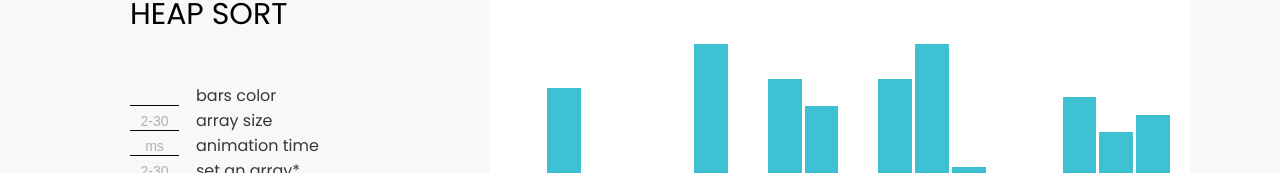
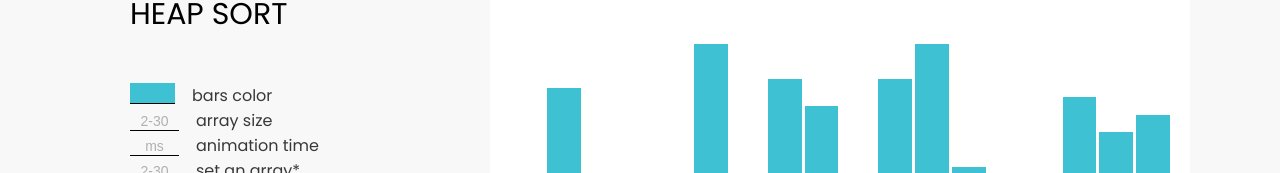
Before and after one commit to bdriguesdev/algorithm-visualizer, a React (Create React App) app: page /sort/heap in a window 1280 px wide. Shown: the part 158-331 px from the top of the page. Built offline with nearby package versions, Linux system fonts and the light colour scheme.

Commit message:
Added color selector

```diff
--- /dev/null
+++ b/src/components/ColorSelector/ColorSelector.js
@@ -0,0 +1,36 @@
+import React, { useState } from 'react';
+
+import './ColorSelector.scss';
+
+const ColorSelector = props => {
+    const [isColorListOpen, setIsColorListOpen] = useState(false);
+
+    const changeColor = color => {
+        props.setColor(color)
+    };
+
+    const displayColors = () => {
+        setIsColorListOpen(oldValue => !oldValue);
+    };
+
+    return (
+        <div className="colorSelector">
+            <div onMouseEnter={displayColors} onMouseLeave={displayColors} style={{ backgroundColor: props.color }} className="colorBox">
+                {
+                    isColorListOpen && <div className="colorList">
+                        {
+                            props.colors.map(color => {
+                                return (
+                                    color !== props.color && <div onClick={() => changeColor(color)} style={{ backgroundColor: color }} key={color} className="color"></div>
+                                )
+                            })
+                        }
+                    </div>
+                }
+            </div>
+            <p>bars color</p>
+        </div>
+    )
+};
+
+export default ColorSelector;
--- /dev/null
+++ b/src/components/ColorSelector/ColorSelector.scss
@@ -0,0 +1,35 @@
+@import '../../scss/colors.scss';
+
+.colorSelector {
+    display: flex;
+
+    .colorBox {
+        position: relative;
+        width: 45px;
+        height: 20px;
+        border-bottom: 1px solid black;
+        background-color: transparent;
+        cursor: pointer;
+
+        .colorList {
+            position: absolute;
+            top: 21px;
+            left: 0;
+            display: flex;
+            flex-direction: column;
+
+            .color {
+                width: 45px;
+                height: 20px;
+            }
+        }
+    }
+
+    p {
+        margin: 0;
+        margin-left: 17px;
+        color: $dark-gray;
+        font-weight: 400;
+        font-size: 1rem;
+    }
+}
--- a/src/components/Search/Search.scss
+++ b/src/components/Search/Search.scss
@@ -50,7 +50,7 @@
                 margin-left: 17px;
                 color: $dark-gray;
                 font-weight: 400;
-                font-weight: 1rem;
+                font-size: 1rem;
             }
         }
 
--- a/src/components/Sort/Sort.js
+++ b/src/components/Sort/Sort.js
@@ -2,9 +2,11 @@ import React, { useState } from 'react';
 
 import './Sort.scss';
 import SortGraph from '../SortGraph/SortGraph';
+import ColorSelector from '../ColorSelector/ColorSelector';
 
 const Sort = props => {
     const [ array, setArray ] = useState(null);
+    const [ color, setColor ] = useState('#3EC1D3')
 
     return (
         <section className="sort">
@@ -12,7 +14,7 @@ const Sort = props => {
                 <h2>{ props.sortName } sort</h2>
                 <form className="sortForm">
                     <div className="inputContainer">
-                        <input type="text" id="color"/><label htmlFor="color">bars color</label><br />
+                        <ColorSelector color={color} setColor={setColor} colors={['#3EC1D3', '#FF9A00', '#FF165D']} />
                     </div>
                     <div className="inputContainer">
                         <input type="text" id="arraySize" placeholder="2-30" /><label htmlFor="arraySize">array size</label><br />
--- a/src/components/Sort/Sort.scss
+++ b/src/components/Sort/Sort.scss
@@ -50,7 +50,7 @@
                 margin-left: 17px;
                 color: $dark-gray;
                 font-weight: 400;
-                font-weight: 1rem;
+                font-size: 1rem;
             }
         }
 
--- a/src/utils/search.js
+++ b/src/utils/search.js
@@ -87,8 +87,8 @@ export const breadthFirstSearchFrames = (m, [sr, sc], [tr, tc]) => {
 
 export const depthFirstSearchFrames = (m, [sr, sc], [tr, tc]) => {
     let frames = [];
-    const dr = [-1, +1, 0, 0];
-    const dc = [0, 0, +1, -1];
+    const dr = [-1, 0, +1, 0];
+    const dc = [0, +1, 0, -1];
     const visited = m.map(row => {
         row = row.map(() => null);
         return row;
```
